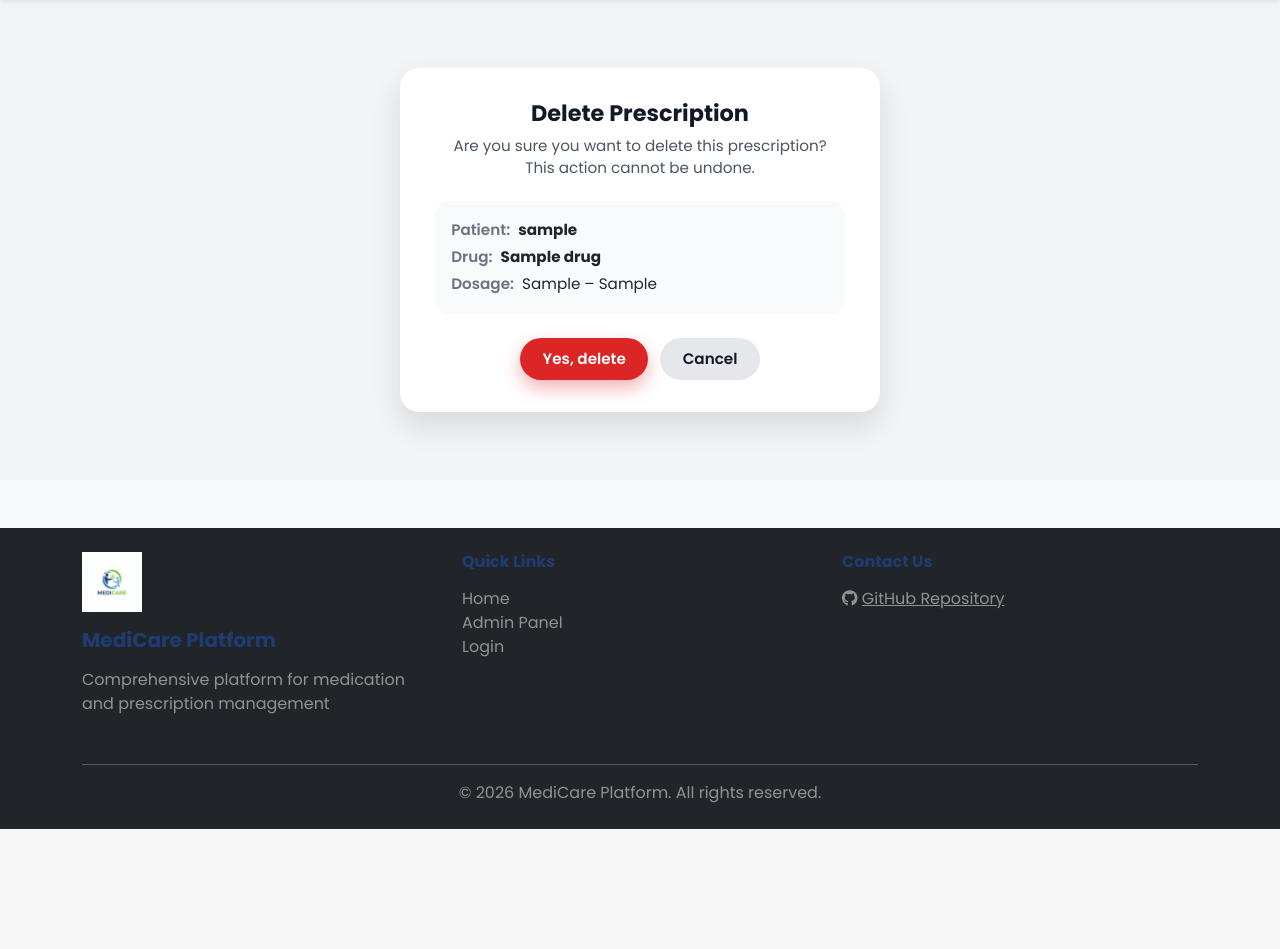
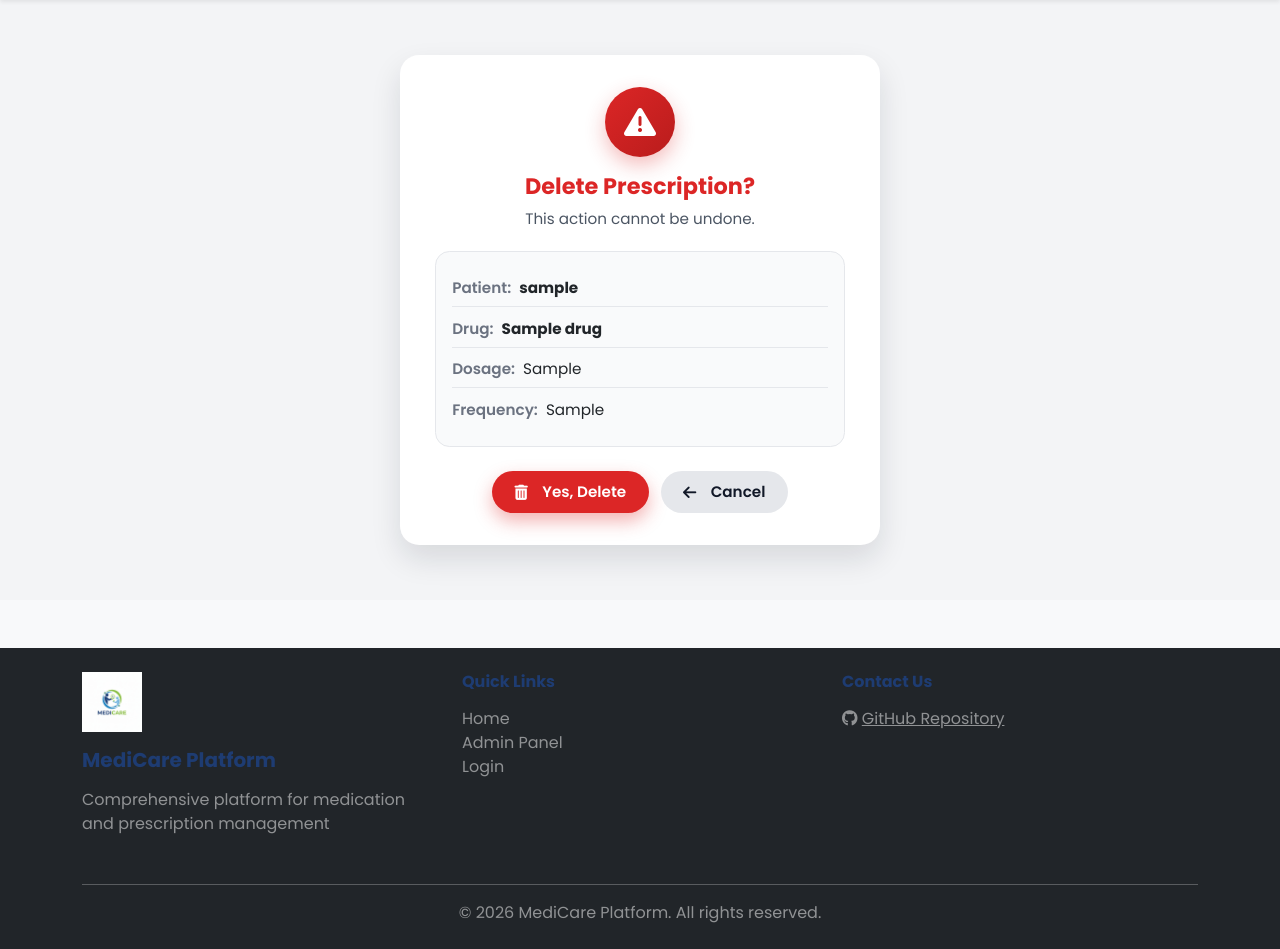
Before and after one commit to Meriem-sh/MediCare-Platforme, a Django app: page /prescriptions/1/delete/ in a window 1280 px wide. Shown: the part 76-1025 px from the top of the page. Before the commit the page ends 905 px from the top, so only its background shows below. Run offline with Django 5.2, Linux system fonts and the light colour scheme; a user stored in the database is signed in; tables that the repository leaves empty hold one stand-in row (values such as "Sample post").

Commit message:
Update: style

```diff
--- a/medicare/prescriptions/templates/prescriptions/confirm_delete_prescription.html
+++ b/medicare/prescriptions/templates/prescriptions/confirm_delete_prescription.html
@@ -1,50 +1,38 @@
 {% extends "base.html" %}
 {% load static %}
 
-{% block title %}Delete Prescription{% endblock %}
+{% block title %}Delete Prescription - MediCare{% endblock %}
 
-{% block extra_head %}
+{% block extra_css %}
 <link rel="stylesheet" href="{% static 'css/confirm_delete_prescription.css' %}">
 {% endblock %}
 
 {% block content %}
 <div class="delete-page">
     <div class="delete-card">
+        <div class="delete-icon">
+            <i class="fas fa-exclamation-triangle"></i>
+        </div>
 
-
-        <h2>Delete Prescription</h2>
-
-        <p class="delete-warning">
-            Are you sure you want to delete this prescription? <br>
-            This action cannot be undone.
-        </p>
+        <h2>Delete Prescription?</h2>
+        <p class="delete-warning">This action cannot be undone.</p>
 
         <div class="delete-details">
-            <p>
-                <span class="label">Patient:</span>
-                <strong>{{ prescription.patient.username }}</strong>
-            </p>
-            <p>
-                <span class="label">Drug:</span>
-                <strong>{{ prescription.drug.name }}</strong>
-            </p>
-            <p>
-                <span class="label">Dosage:</span>
-                {{ prescription.dosage }} – {{ prescription.frequency }}
-            </p>
+            <p><span class="label">Patient:</span> <strong>{{ prescription.patient.username }}</strong></p>
+            <p><span class="label">Drug:</span> <strong>{{ prescription.drug.name }}</strong></p>
+            <p><span class="label">Dosage:</span> {{ prescription.dosage }}</p>
+            <p><span class="label">Frequency:</span> {{ prescription.frequency }}</p>
         </div>
 
-        <form method="post" id="delete-form">
+        <form method="post">
             {% csrf_token %}
             <button type="submit" class="btn btn-danger delete-btn">
-                Yes, delete
+                <i class="fas fa-trash-alt me-2"></i> Yes, Delete
             </button>
             <a href="{% url 'doctor_dashboard' %}" class="btn btn-secondary cancel-btn">
-                Cancel
+                <i class="fas fa-arrow-left me-2"></i> Cancel
             </a>
         </form>
     </div>
 </div>
-<link rel="stylesheet" href="{% static 'css/confirm_delete_prescription.css' %}">
-<script src="{% static 'js/confirm_delete_prescription.js' %}"></script>
 {% endblock %}
--- a/medicare/static/css/confirm_delete_prescription.css
+++ b/medicare/static/css/confirm_delete_prescription.css
@@ -1,6 +1,10 @@
+/* ========================================
+   DELETE PRESCRIPTION CONFIRMATION
+   ======================================== */
+
 /* Page layout */
 .delete-page {
-    min-height: 60vh;
+    min-height: calc(100vh - 200px);
     display: flex;
     justify-content: center;
     align-items: center;
@@ -22,24 +26,26 @@
 
 /* Icon */
 .delete-icon {
-    width: 42px;
-    height: 42px;
+    width: 70px;
+    height: 70px;
     border-radius: 999px;
-    border: 2px solid #dc2626;
-    color: #dc2626;
+    background: linear-gradient(135deg, #dc2626 0%, #b91c1c 100%);
+    color: white;
     display: flex;
     align-items: center;
     justify-content: center;
     font-weight: 800;
-    font-size: 1.1rem;
-    margin: 0 auto 0.75rem;
+    font-size: 2rem;
+    margin: 0 auto 1rem;
+    box-shadow: 0 8px 20px rgba(220, 38, 38, 0.3);
 }
 
 /* Title & text */
 .delete-card h2 {
     margin-bottom: 0.5rem;
     font-size: 1.4rem;
-    color: #111827;
+    color: #dc2626;
+    font-weight: 700;
 }
 
 .delete-warning {
@@ -56,10 +62,17 @@
     text-align: left;
     margin-bottom: 1.5rem;
     font-size: 0.95rem;
+    border: 1px solid #e5e7eb;
 }
 
 .delete-details p {
     margin: 0.25rem 0;
+    padding: 0.4rem 0;
+    border-bottom: 1px solid #e5e7eb;
+}
+
+.delete-details p:last-child {
+    border-bottom: none;
 }
 
 .delete-details .label {
@@ -86,6 +99,8 @@
     display: inline-flex;
     align-items: center;
     justify-content: center;
+    gap: 0.4rem;
+    font-weight: 600;
     transition: transform 0.12s ease, box-shadow 0.12s ease, background 0.12s ease;
 }
 
@@ -101,6 +116,7 @@
 .delete-btn:hover {
     background: #b91c1c;
     transform: translateY(-1px);
+    color: #ffffff;
 }
 
 /* Secondary button */
@@ -114,6 +130,7 @@
 .cancel-btn:hover {
     background: #d1d5db;
     transform: translateY(-1px);
+    color: #111827;
 }
 
 /* Disabled state */
@@ -123,3 +140,18 @@
     transform: none;
     box-shadow: none;
 }
+
+/* Responsive */
+@media (max-width: 640px) {
+    .delete-card {
+        padding: 1.5rem 1rem;
+    }
+
+    .delete-card form {
+        flex-direction: column-reverse;
+    }
+
+    .btn {
+        width: 100%;
+    }
+}
```
Also changed, not shown: medicare/prescriptions/templates/prescriptions/create_prescription.html (+25 -18 lines), medicare/prescriptions/templates/prescriptions/edit_prescription.html (+27 -8 lines), medicare/static/css/edit_prescription.css (+38 -2 lines), medicare/static/css/prescription_form.css (+20 -8 lines).
